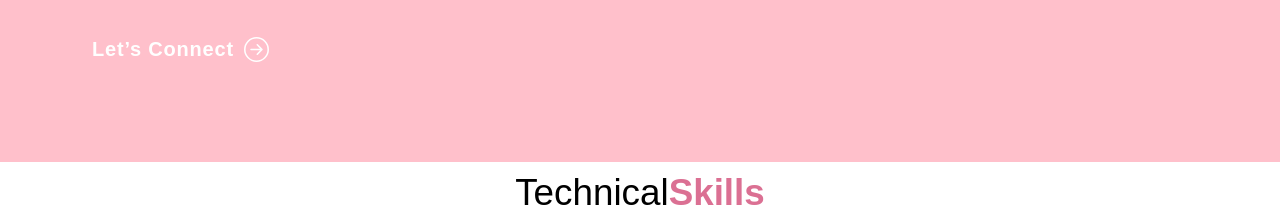
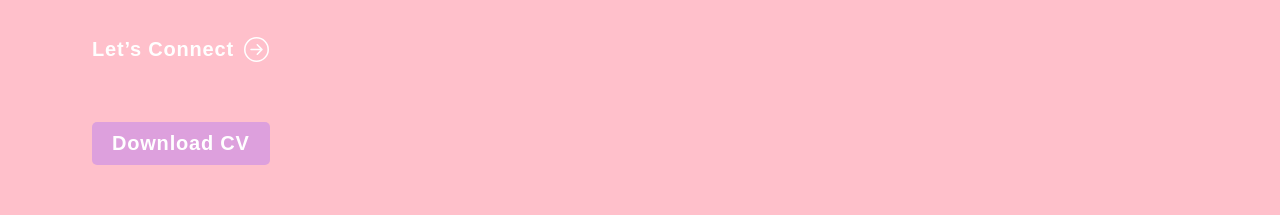
Before and after one commit to TWJia/TanWenJia, a React (Vite) app: page / in a window 1280 px wide. Shown: the part 880-1095 px from the top of the page. Built offline with nearby package versions, Linux system fonts and the light colour scheme.

Commit message:
included a download button

```diff
--- a/src/components/TopPage.css
+++ b/src/components/TopPage.css
@@ -70,6 +70,19 @@ p.danger {
 }
 
 /************ Top Page Css ************/
+.download-btn {
+  background-color: plum;
+  color: white;
+  padding: 10px 20px;
+  border: none;
+  border-radius: 5px;
+  cursor: pointer;
+}
+
+.download-btn:hover {
+  background-color: palevioletred;
+}
+
 .banner {
   margin-top: 0;
   padding: 120px 0 100px 20px;
--- a/src/components/TopPage.jsx
+++ b/src/components/TopPage.jsx
@@ -112,6 +112,11 @@ export default function TopPage() {
                   >
                     Let’s Connect <ArrowRightCircle size={25} />
                   </button>
+                  <a href="../../public/TanWenJia2025CV.pdf" download="TanWenJia2025CV.pdf">
+                  <button className="download-btn">
+                   Download CV
+                </button>
+                  </a>
                 </div>
               )}
             </TrackVisibility>
```
Also changed, not shown: 1 other file (tests, documents, lock files or other folders).
